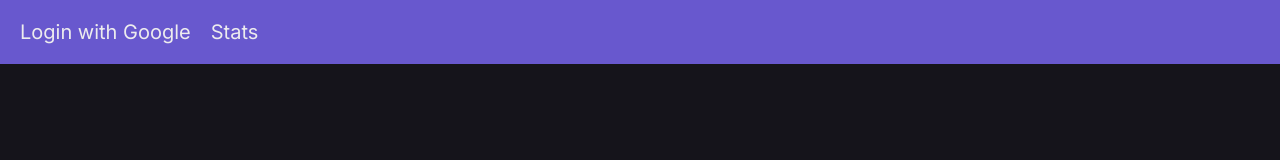
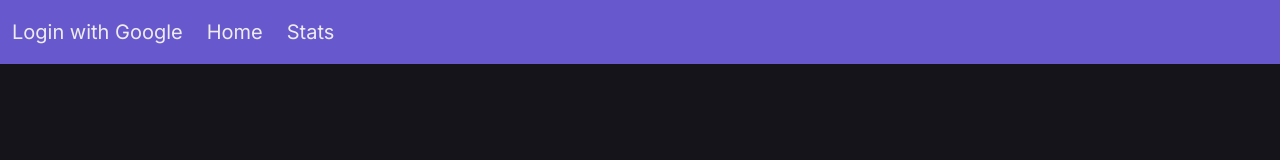
Before and after one commit to ssebastianoo/mood, a Next.js app: page /stats in a window 1280 px wide. Shown: the top 160 px of the page. Built offline with nearby package versions, Linux system fonts and the light colour scheme.

Commit message:
home url

```diff
--- a/components/Header.jsx
+++ b/components/Header.jsx
@@ -4,10 +4,15 @@ import Link from "next/link";
 export default function Header() {
     return (
         <div className="bg-purple-light w-full h-[8vh] flex items-center text-xl">
-            <div className="mx-5">
+            <div className="mx-3">
                 <Account />
             </div>
-            <div>
+            <div className="mx-3">
+                <Link href="/">
+                    <a>Home</a>
+                </Link>
+            </div>
+            <div className="mx-3">
                 <Link href="/stats">
                     <a>Stats</a>
                 </Link>
```
